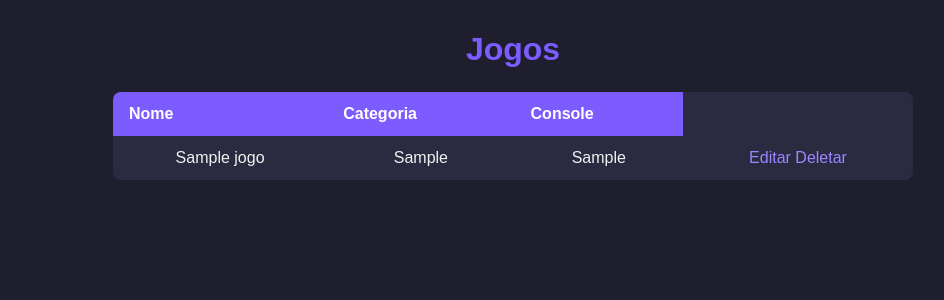
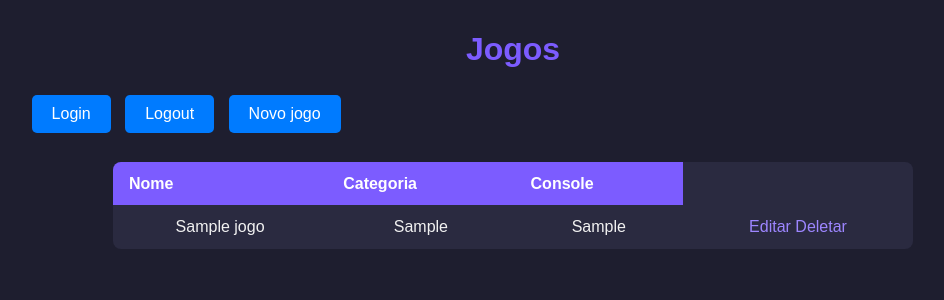
Before and after one commit to victorgasparotti/jogoteca, a Flask app: page / in a window 1280 px wide. Shown: the top 300 px of the page, without its empty margins (127-1071 px from the left). Run offline with Flask 3, Linux system fonts and the light colour scheme; tables that the repository leaves empty hold one stand-in row (values such as "Sample post").

Commit message:
teste de botoes novos

```diff
--- a/helpers.py
+++ b/helpers.py
@@ -7,3 +7,8 @@ def recupera_imagem(id):
             return nome_arquivo
 
     return 'capa_padrao.jpg'
+
+def deleta_arquivo(id):
+    arquivo=recupera_imagem(id)
+    if arquivo != 'capa_padrao.jpg':
+        os.remove(os.path.join(app.config['UPLOAD_PATH'], arquivo))
--- a/static/style.css
+++ b/static/style.css
@@ -93,3 +93,17 @@ a {
 a:hover {
     text-decoration: underline;
 }
+
+.botao {
+    display: inline-block;
+    padding: 10px 20px;
+    background-color: #007bff;
+    color: white;
+    text-decoration: none;
+    border-radius: 5px;
+    margin: 5px;
+}
+
+.botao:hover {
+    background-color: #0056b3;
+}
--- a/templates/editar.html
+++ b/templates/editar.html
@@ -1,6 +1,6 @@
 {% extends "template.html" %}
 {% block conteudo %}
-      <form action = "{{ url_for('atualizar') }}" method="post">
+      <form action="{{ url_for('atualizar') }}" method="post" enctype="multipart/form-data">
         <figure class="img-thumbnail col-md-4">
           <img class="img-fluid" src="{{ url_for('imagem', nome_arquivo=capa_jogo)}}">
           <figcaption>
--- a/templates/lista.html
+++ b/templates/lista.html
@@ -1,5 +1,10 @@
 {% extends "template.html" %}
 {% block conteudo %}
+
+   <a class="botao" href="{{ url_for('login') }}">Login</a>
+   <a class="botao" href="{{ url_for('logout') }}">Logout</a>
+   <a class="botao" href="{{ url_for('cadastrar') }}">Novo jogo</a>
+
       <table class="table table-striped table-responsive table-bordered">
          <thead class="thead-default">
             <tr>
--- a/views.py
+++ b/views.py
@@ -1,8 +1,9 @@
 from flask import render_template, request, redirect, session, flash, url_for, send_from_directory
 from jogoteca import app, db
 from models import Jogos, Usuarios
-from helpers import recupera_imagem
+from helpers import recupera_imagem, deleta_arquivo
 import time
+
 
 
 @app.route('/')
@@ -37,6 +38,7 @@ def atualizar():
     arquivo = request.files['arquivo']
     upload_path = app.config['UPLOAD_PATH']
     timestamp = time.time()
+    deleta_arquivo(jogo.id)
     arquivo.save(f'{upload_path}/capa{jogo.id}-{timestamp}.jpg')
 
     return redirect(url_for('index'))
```
Also changed, not shown: uploads/capa16-1794955858.0007603.jpg (renamed from uploads/capa16-1794954448.4524844.jpg).
